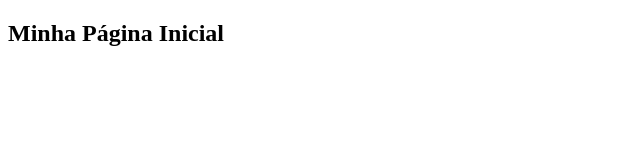
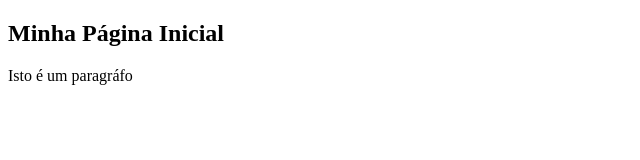
Before and after one commit to gregordba/projeto-curso-git, a plain HTML site: page index.html in a window 1280 px wide. Shown: the whole page, without its empty margins (0-640 px from the left). Drawn offline with Linux system fonts and the light colour scheme.

Commit message:
Inserindo uma DIV e paragrafo

```diff
--- a/index.html
+++ b/index.html
@@ -5,5 +5,9 @@
 </head>
 <body>
 	<h2>Minha Página Inicial</h2>
+
+	<div>
+		<p>Isto é um paragráfo</p>
+	</div>
 </body>
 </html>
```
